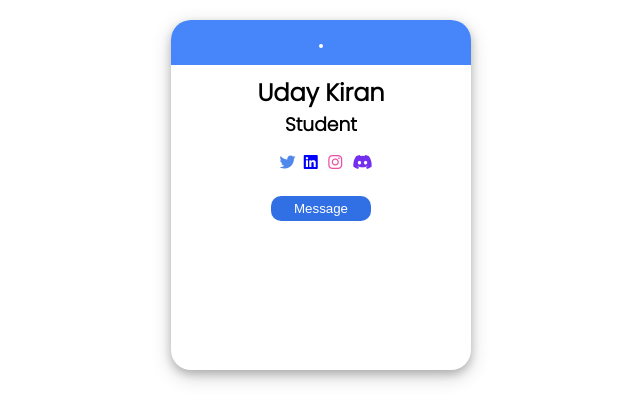
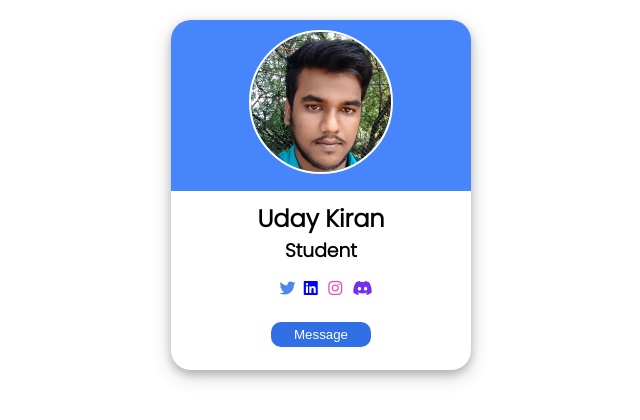
Before and after one commit to udayk35/JollyGo, a plain HTML site: page index.html in a window 1280 px wide. Shown: the whole page, without its empty margins (319-959 px from the left). Drawn offline with Linux system fonts and the light colour scheme; the site is published under a folder, as on GitHub Pages, so addresses that start at the root find nothing; a web font is replaced by a local one.

Commit message:
Update index.html

```diff
--- a/index.html
+++ b/index.html
@@ -13,7 +13,7 @@
 <body>
     <div id="card" class="pad">
         <div id="sec-1" class="pad">
-            <img src="/images/profile.png" alt="">
+            <img src="profile.png" alt="">
         </div>
         <div id="sec-2"  class="pad">
             <h2>Uday Kiran</h2>
```
